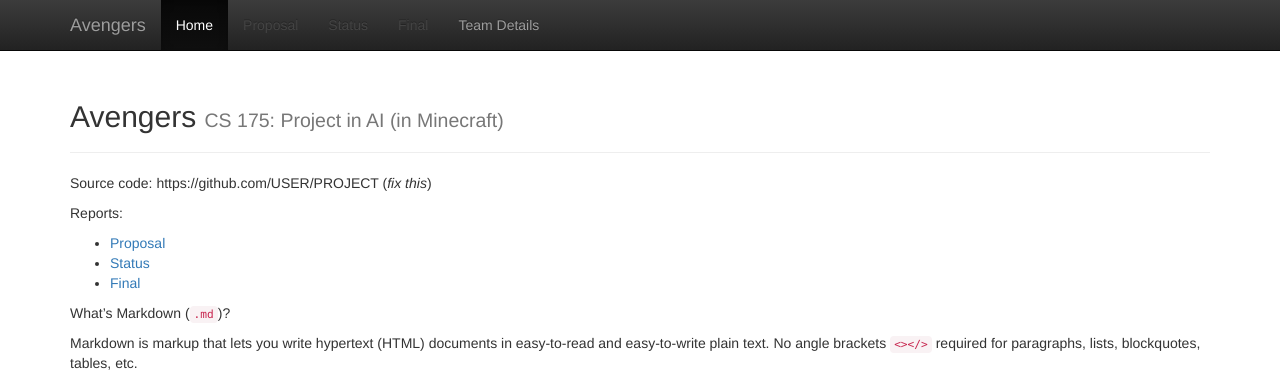
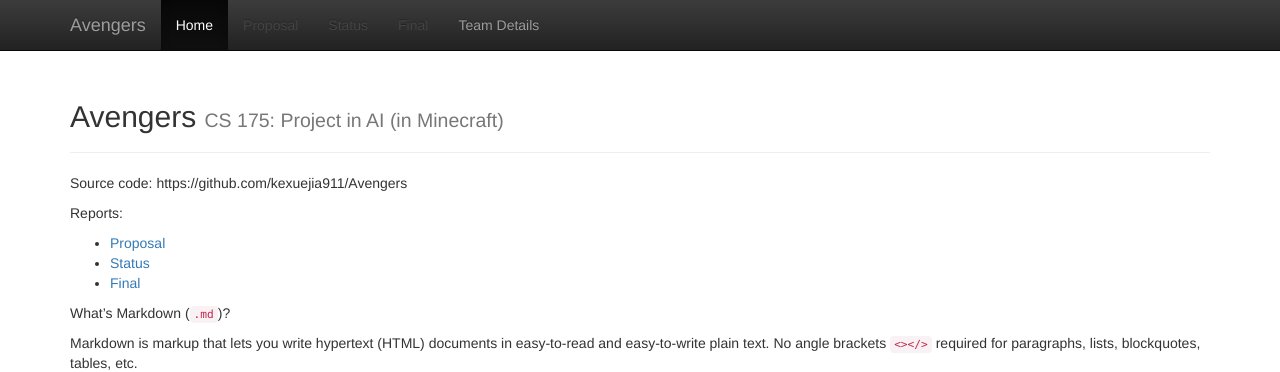
Before and after one commit to kexuejia911/Avengers, a Jekyll site: the page built from docs/index.md, in a window 1280 px wide. Shown: the top 372 px of the page. Built offline with Jekyll 4.4.1, drawn with Linux system fonts in a browser that asks for light colours; formulas are drawn with MathJax 3.

Commit message:
Update index.md

```diff
--- a/docs/index.md
+++ b/docs/index.md
@@ -3,7 +3,7 @@
 title:  Home
 ---
 
-Source code: https://github.com/USER/PROJECT (_fix this_)
+Source code: https://github.com/kexuejia911/Avengers
 
 Reports:
 
```
